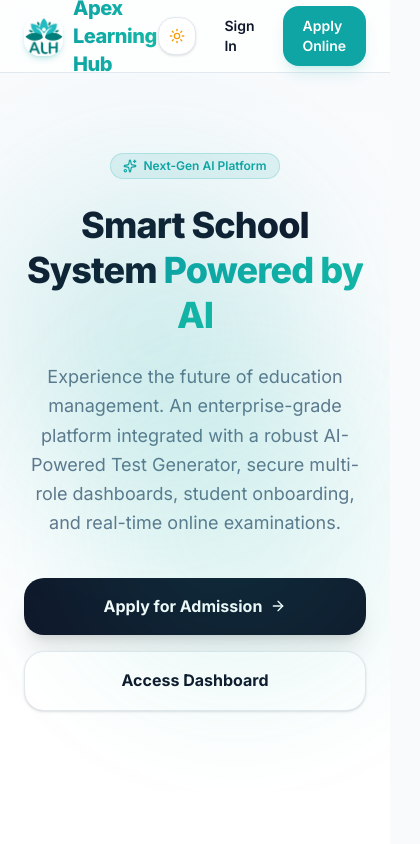
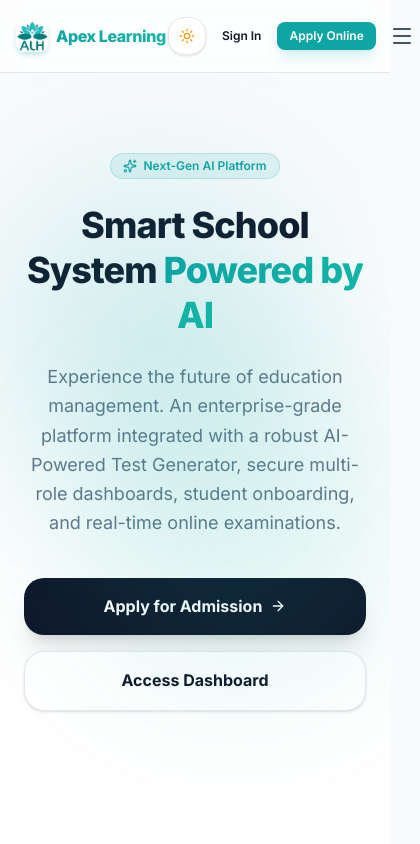
Before and after one commit to apexlearninghub-svg/school-erp-lms, a React (Vite) app in the folder frontend/: page / in a window 390 px wide. Shown: the top 844 px of the page, 420 px wide, since content can reach past the window. Built offline with nearby package versions, Linux system fonts and the light colour scheme.

Commit message:
UI: Fix mobile responsive navbar and add hamburger menu

```diff
--- a/frontend/src/pages/HomePage.tsx
+++ b/frontend/src/pages/HomePage.tsx
@@ -5,7 +5,7 @@ import {
   GraduationCap, Shield, BookOpen, Users,
   ArrowRight, CheckCircle, Award, Sparkles,
   Phone, Mail, MapPin, Send, Star, CheckSquare,
-  MessageCircle
+  MessageCircle, Menu, X
 } from 'lucide-react';
 import { ThemeToggle } from '@/components/common/ThemeToggle';
 import { useTheme } from '@/context/ThemeContext';
@@ -16,6 +16,7 @@ export default function HomePage() {
   const { isDark } = useTheme();
   const { isAuthenticated, user } = useAuth();
   const [contactForm, setContactForm] = useState({ name: '', email: '', message: '' });
+  const [isMobileMenuOpen, setIsMobileMenuOpen] = useState(false);
 
   const handleContactSubmit = (e: React.FormEvent) => {
     e.preventDefault();
@@ -99,10 +100,10 @@ export default function HomePage() {
         transition={{ duration: 0.5 }}
         className="sticky top-0 z-50 backdrop-blur-md bg-white/70 dark:bg-[#0F172A]/70 border-b border-[#E2E8F0] dark:border-[#334155]"
       >
-        <div className="max-w-7xl mx-auto px-6 h-18 flex items-center justify-between">
-          <div className="flex items-center gap-2.5">
-            <img src="/logo.png" alt="Apex Learning Hub Logo" className="w-10 h-10 rounded-xl object-contain shadow-md shadow-[#0EA5A4]/20 bg-white" />
-            <span className="font-extrabold text-xl tracking-tight bg-gradient-to-r from-[#0EA5A4] to-[#14B8A6] bg-clip-text text-transparent">
+        <div className="max-w-7xl mx-auto px-4 sm:px-6 h-18 flex items-center justify-between">
+          <div className="flex items-center gap-2 sm:gap-2.5">
+            <img src="/logo.png" alt="Apex Learning Hub Logo" className="w-8 h-8 sm:w-10 sm:h-10 rounded-lg sm:rounded-xl object-contain shadow-md shadow-[#0EA5A4]/20 bg-white flex-shrink-0" />
+            <span className="font-extrabold text-base sm:text-xl tracking-tight bg-gradient-to-r from-[#0EA5A4] to-[#14B8A6] bg-clip-text text-transparent leading-tight hidden min-[360px]:block whitespace-nowrap">
               Apex Learning Hub
             </span>
           </div>
@@ -115,40 +116,63 @@ export default function HomePage() {
             <Link to="/login" className="hover:text-[#0EA5A4] transition-colors">ERP Connect</Link>
           </nav>
 
-          <div className="flex items-center gap-4">
+          <div className="flex items-center gap-2 sm:gap-4 flex-shrink-0">
             <ThemeToggle />
             {isAuthenticated ? (
               <Link
                 to={`/${user?.role}/dashboard`}
-                className="text-sm font-semibold bg-[#0EA5A4] text-white hover:bg-[#14B8A6] px-4 py-2 rounded-xl shadow-lg shadow-[#0EA5A4]/15 transition-all flex items-center gap-2"
+                className="text-xs sm:text-sm font-semibold bg-[#0EA5A4] text-white hover:bg-[#14B8A6] px-3 py-1.5 sm:px-4 sm:py-2 rounded-lg sm:rounded-xl shadow-lg shadow-[#0EA5A4]/15 transition-all flex items-center gap-2 whitespace-nowrap"
               >
                 {user?.avatar ? (
-                  <img src={user.avatar} alt="Profile" className="w-6 h-6 rounded-md object-cover" />
+                  <img src={user.avatar} alt="Profile" className="w-5 h-5 sm:w-6 sm:h-6 rounded-md object-cover" />
                 ) : (
-                  <div className="w-6 h-6 rounded-md flex items-center justify-center text-white text-[10px] font-bold bg-white/20">
+                  <div className="w-5 h-5 sm:w-6 sm:h-6 rounded-md flex items-center justify-center text-white text-[9px] sm:text-[10px] font-bold bg-white/20">
                     {user?.full_name?.charAt(0).toUpperCase()}
                   </div>
                 )}
-                <span>{user?.full_name?.split(' ')[0]}'s Dashboard</span>
+                <span className="hidden sm:inline">{user?.full_name?.split(' ')[0]}'s Dashboard</span>
+                <span className="sm:hidden">Dashboard</span>
               </Link>
             ) : (
               <>
                 <Link
                   to="/login"
-                  className="text-sm font-semibold hover:text-[#0EA5A4] transition-colors px-3 py-2"
+                  className="text-xs sm:text-sm font-semibold hover:text-[#0EA5A4] transition-colors px-2 py-1.5 sm:px-3 sm:py-2 whitespace-nowrap"
                 >
                   Sign In
                 </Link>
                 <Link
                   to="/register"
-                  className="text-sm font-semibold bg-[#0EA5A4] text-white hover:bg-[#14B8A6] px-5 py-2.5 rounded-xl shadow-lg shadow-[#0EA5A4]/15 transition-all"
+                  className="text-xs sm:text-sm font-semibold bg-[#0EA5A4] text-white hover:bg-[#14B8A6] px-3 py-1.5 sm:px-5 sm:py-2.5 rounded-lg sm:rounded-xl shadow-lg shadow-[#0EA5A4]/15 transition-all whitespace-nowrap"
                 >
                   Apply Online
                 </Link>
               </>
             )}
+
+            <button
+              onClick={() => setIsMobileMenuOpen(!isMobileMenuOpen)}
+              className="md:hidden p-1.5 text-slate-600 dark:text-slate-300 hover:bg-slate-100 dark:hover:bg-slate-800 rounded-lg transition-colors"
+            >
+              {isMobileMenuOpen ? <X className="w-6 h-6" /> : <Menu className="w-6 h-6" />}
+            </button>
           </div>
         </div>
+
+        {/* ── Mobile Navigation Menu ── */}
+        {isMobileMenuOpen && (
+          <motion.div
+            initial={{ opacity: 0, height: 0 }}
+            animate={{ opacity: 1, height: 'auto' }}
+            className="md:hidden border-t border-[#E2E8F0] dark:border-[#334155] bg-white dark:bg-[#0F172A] px-6 py-4 space-y-4 shadow-xl"
+          >
+            <Link to="/" onClick={() => setIsMobileMenuOpen(false)} className="block text-sm font-semibold text-slate-600 dark:text-slate-300 hover:text-[#0EA5A4]">Home</Link>
+            <Link to="/courses" onClick={() => setIsMobileMenuOpen(false)} className="block text-sm font-semibold text-slate-600 dark:text-slate-300 hover:text-[#0EA5A4]">Courses</Link>
+            <Link to="/about" onClick={() => setIsMobileMenuOpen(false)} className="block text-sm font-semibold text-slate-600 dark:text-slate-300 hover:text-[#0EA5A4]">About Us</Link>
+            <Link to="/contact" onClick={() => setIsMobileMenuOpen(false)} className="block text-sm font-semibold text-slate-600 dark:text-slate-300 hover:text-[#0EA5A4]">Contact</Link>
+            <Link to="/login" onClick={() => setIsMobileMenuOpen(false)} className="block text-sm font-semibold text-slate-600 dark:text-slate-300 hover:text-[#0EA5A4]">ERP Connect</Link>
+          </motion.div>
+        )}
       </motion.header>
 
       {/* ── Hero Section ── */}
@@ -393,15 +417,15 @@ export default function HomePage() {
             <div className="space-y-4 text-sm font-semibold">
               <div className="flex items-center gap-3">
                 <Phone className="w-5 h-5 text-[#0EA5A4]" />
-                <span>+1 (555) 234-5678</span>
+                <span>+919421554793</span>
               </div>
               <div className="flex items-center gap-3">
                 <Mail className="w-5 h-5 text-[#0EA5A4]" />
-                <span>support@apexhub.edu</span>
+                <span>apexlearninghub2020@gmail.com</span>
               </div>
               <div className="flex items-center gap-3">
                 <MapPin className="w-5 h-5 text-[#0EA5A4]" />
-                <span>123 Academic Way, Cityville</span>
+                <span>2nd Floor, 'Guru mauli',<br />Near HP Petrol Pump, Meri - Rasbihari link Road<br />Nashik 422003</span>
               </div>
             </div>
           </div>
```
Also changed, not shown: 1 other file (tests, documents, lock files or other folders).
